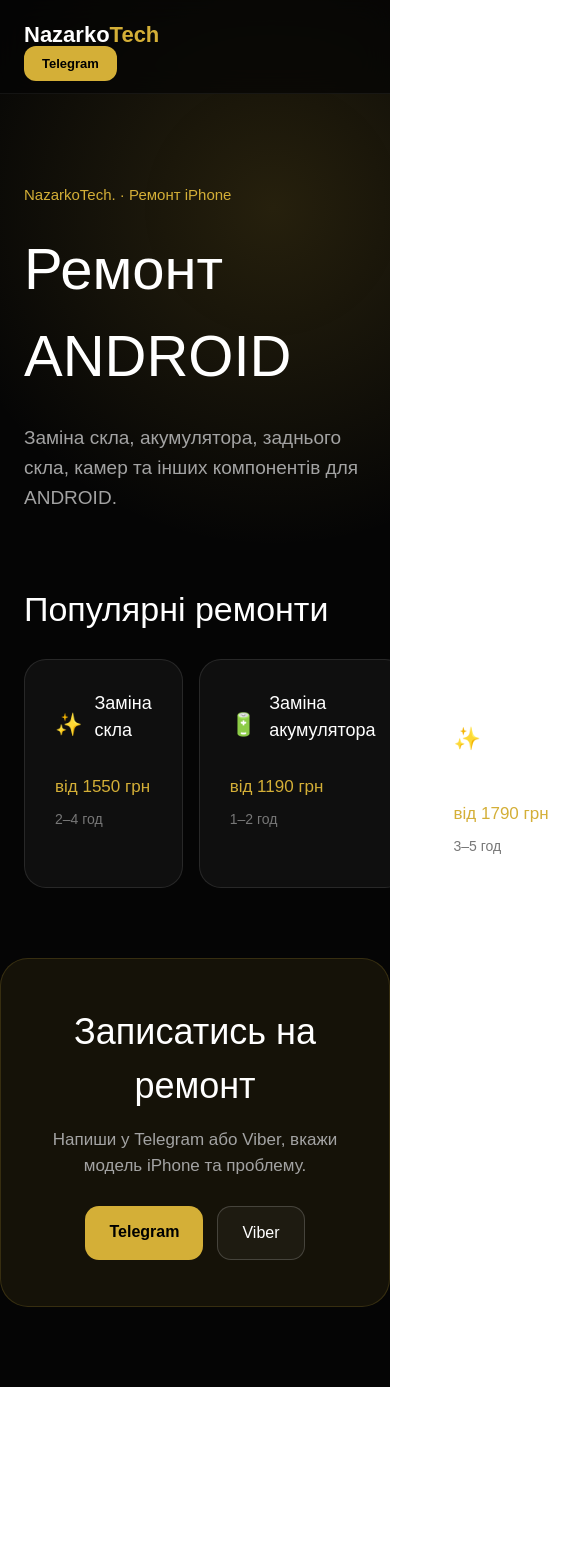
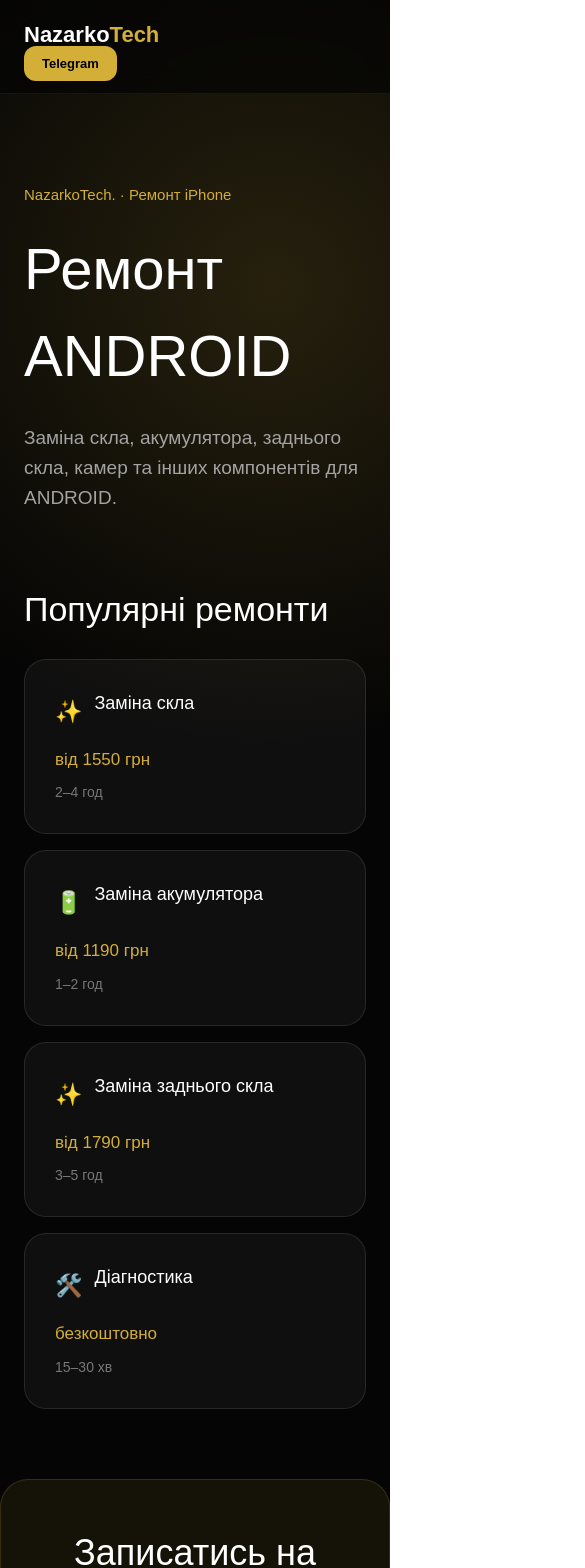
Before and after one commit to NazarkoMi/nazarkotech, a Next.js app: page /remont-iphone/android in a window 390 px wide. Shown: the top 1568 px of the page, 585 px wide, since content can reach past the window. Before the commit the page ends 1387 px from the top, so only its background shows below. Built offline with nearby package versions, Linux system fonts and the light colour scheme.

Commit message:
Improve model pages mobile layout

```diff
--- a/app/remont-iphone/[model]/page.tsx
+++ b/app/remont-iphone/[model]/page.tsx
@@ -76,7 +76,7 @@ const repairsList = modelData?.repairs || repairs;
           Популярні ремонти
         </h2>
 
-        <div style={grid}>
+        <div style={grid} className="model-repair-grid">
           {repairsList.map((repair) => (
   <div
     key={repair.title}
@@ -136,6 +136,21 @@ const repairsList = modelData?.repairs || repairs;
       </section>
 
       <style>{`
+  * {
+    box-sizing: border-box;
+  }
+
+  html,
+  body {
+    margin: 0;
+    padding: 0;
+    overflow-x: hidden;
+  }
+
+  main {
+    overflow-x: hidden;
+  }
+
   .repair-card,
   .btn {
     transition: all 0.25s ease;
@@ -152,6 +167,19 @@ const repairsList = modelData?.repairs || repairs;
   .btn:hover {
     transform: translateY(-3px);
     box-shadow: 0 14px 40px rgba(212,175,55,0.22);
+  }
+
+  @media (max-width: 768px) {
+    .repair-card:hover,
+    .btn:hover {
+      transform: none;
+    }
+  }
+
+  @media (max-width: 480px) {
+    .model-repair-grid {
+      grid-template-columns: 1fr !important;
+    }
   }
 `}</style>
     </main>
@@ -203,7 +231,7 @@ const sectionTitle = {
 
 const grid = {
   display: "grid",
-  gridTemplateColumns: "repeat(4, 1fr)",
+  gridTemplateColumns: "repeat(auto-fit, minmax(220px, 1fr))",
   gap: "16px",
 };
 
```
Lines whose indentation alone changed are shown as unchanged.
